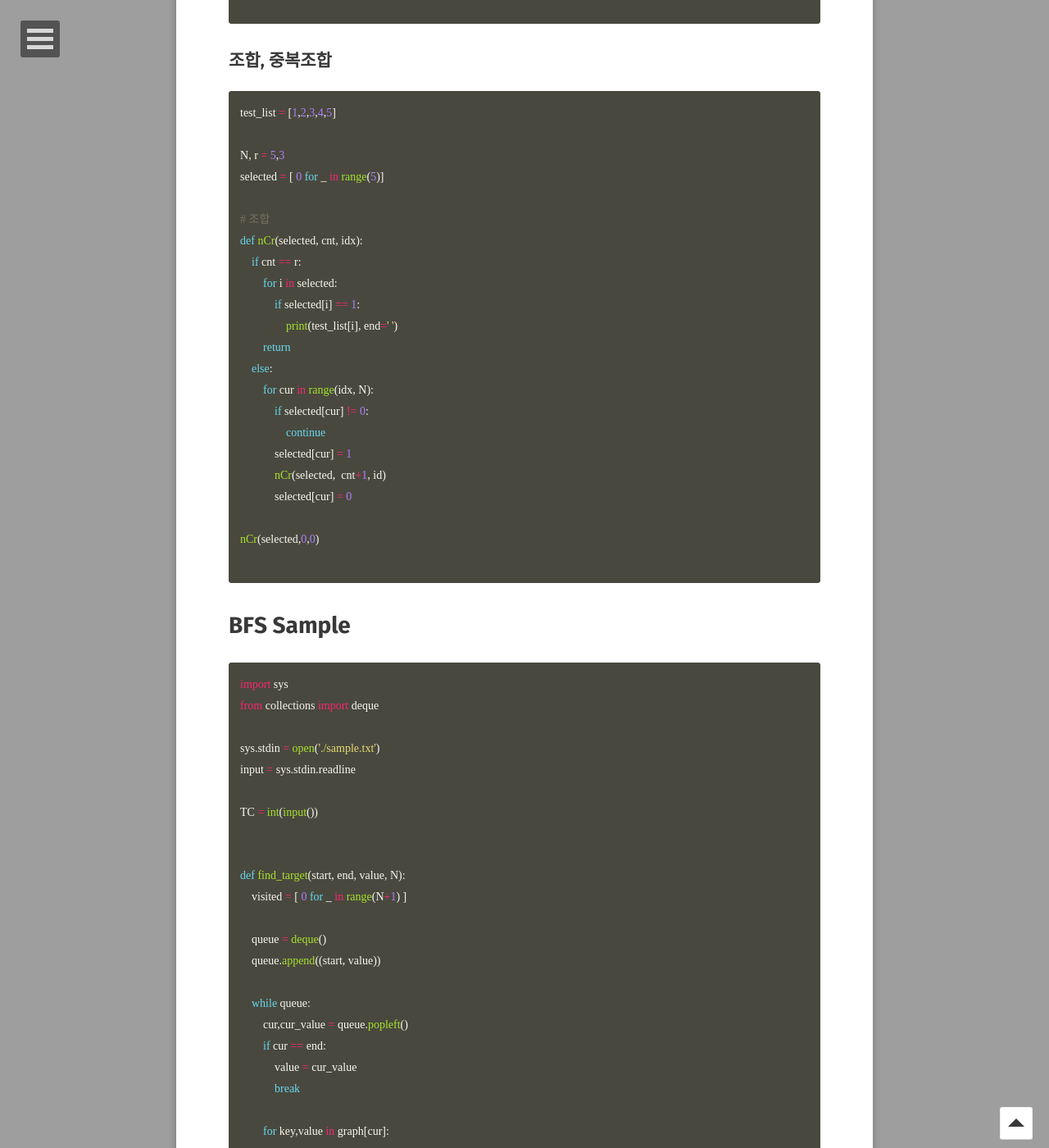
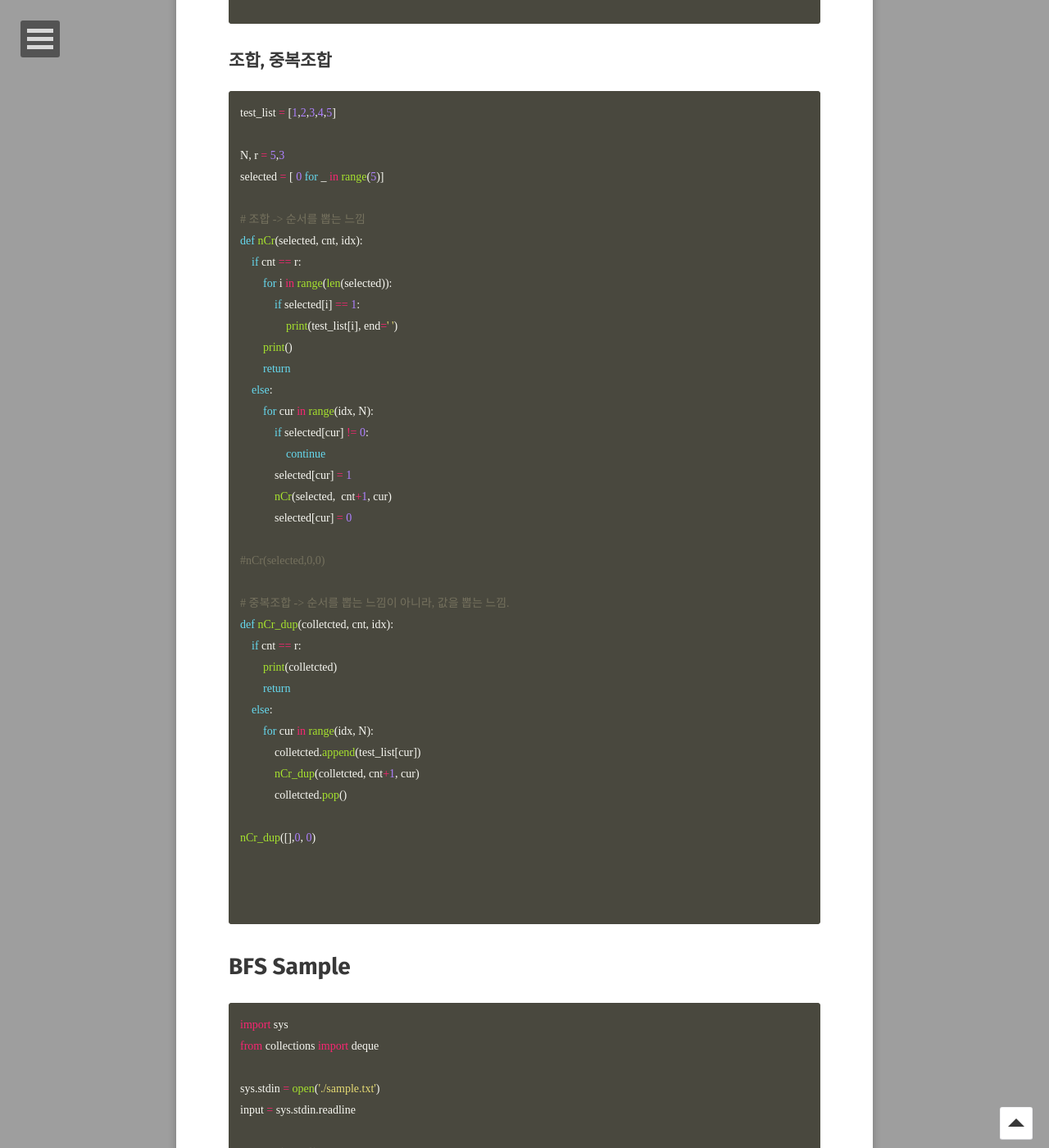
Before and after one commit to leesk212/leesk212.github.io, a Jekyll site: the page built from _posts/2025-01-15-[PS][Python]순열조합BFS.md, in a window 1280 px wide and 1400 px high, scrolled down 2456 px. Shown: the whole window at 82% size. Built offline with Jekyll 4.4.1, drawn with Linux system fonts in a browser that asks for light colours; some web fonts are replaced; our own code applies the rules of GitHub Pages for plain Markdown files; comment, search, counter and statistics services are not loaded.

Commit message:
Update 2025-01-15-[PS][Python]순열조합BFS.md

````diff
--- a/_posts/2025-01-15-[PS][Python]순열조합BFS.md
+++ b/_posts/2025-01-15-[PS][Python]순열조합BFS.md
@@ -95,22 +95,38 @@ test_list = [1,2,3,4,5]
 N, r = 5,3
 selected = [ 0 for _ in range(5)]
 
-# 조합
+# 조합 -> 순서를 뽑는 느낌
 def nCr(selected, cnt, idx):
     if cnt == r:
-        for i in selected:
+        for i in range(len(selected)):
             if selected[i] == 1:
                 print(test_list[i], end=' ')
+        print()
         return
     else:
         for cur in range(idx, N):
             if selected[cur] != 0:
                 continue
             selected[cur] = 1
-            nCr(selected,  cnt+1, id)
+            nCr(selected,  cnt+1, cur)
             selected[cur] = 0
 
-nCr(selected,0,0)
+#nCr(selected,0,0)
+
+# 중복조합 -> 순서를 뽑는 느낌이 아니라, 값을 뽑는 느낌.
+def nCr_dup(colletcted, cnt, idx):
+    if cnt == r:
+        print(colletcted)
+        return
+    else:
+        for cur in range(idx, N):
+            colletcted.append(test_list[cur])
+            nCr_dup(colletcted, cnt+1, cur)
+            colletcted.pop()
+
+nCr_dup([],0, 0)
+
+
 
 ```
 
````
